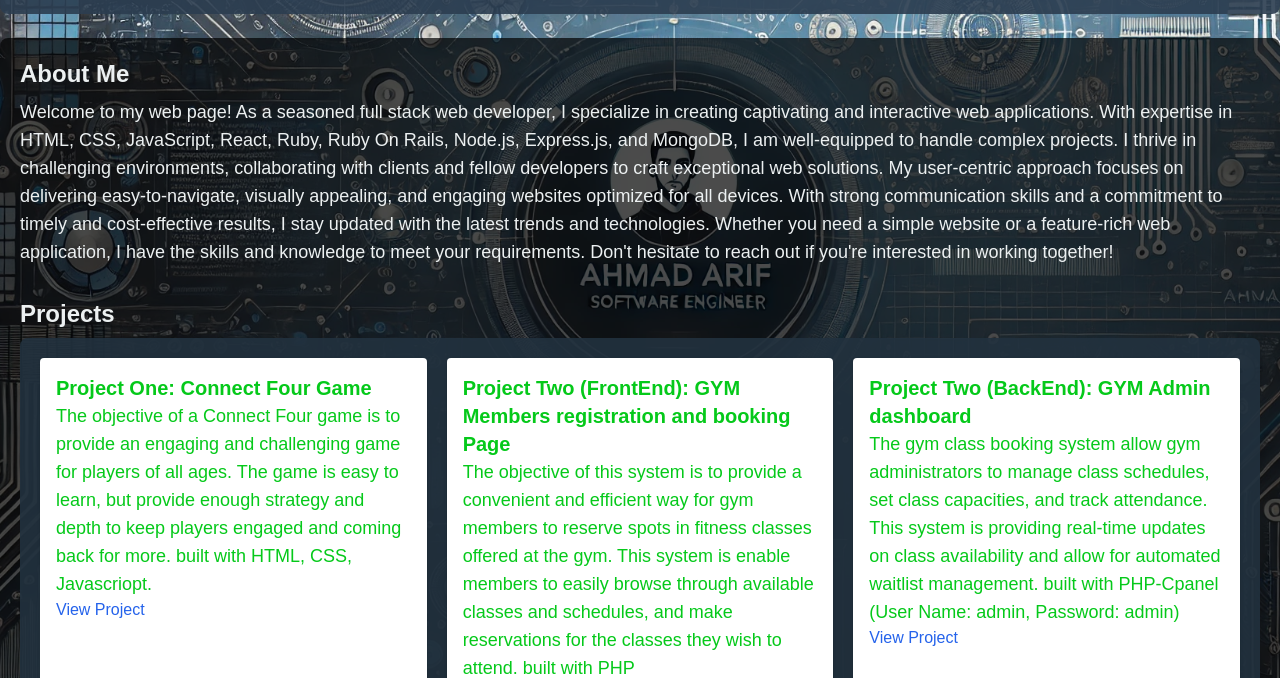
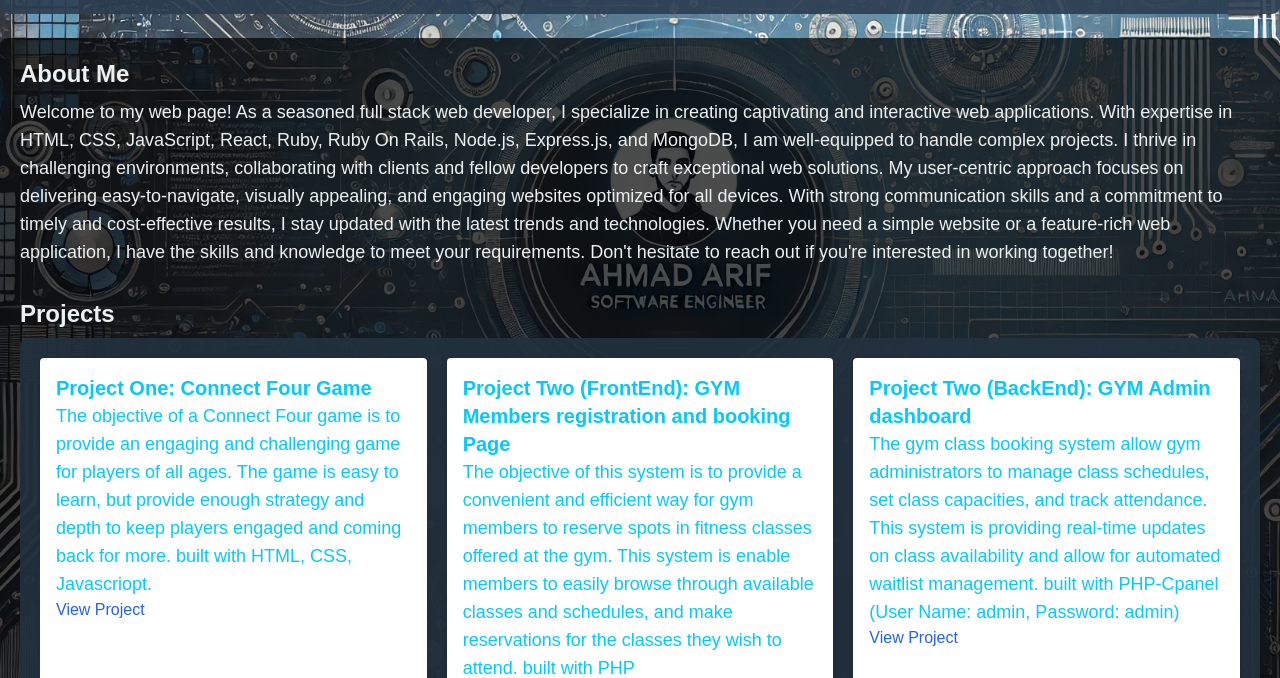
Before and after one commit to ahmadalarif/ahmadalarifcom-portfolio, a plain HTML site: page index.html in a window 1280 px wide. Shown: the part 122-800 px from the top of the page. Drawn offline with nearby package versions, Linux system fonts and the light colour scheme.

Commit message:
change the color

```diff
--- a/index.html
+++ b/index.html
@@ -13,7 +13,7 @@
         background: url("ahmad-arif-portfolio-background.webp") no-repeat center
           center fixed;
         background-size: cover;
-        color: #05c91a;
+        color: #05c9fa;
         font-family: "Arial", sans-serif;
       }
       .overlay {
```
